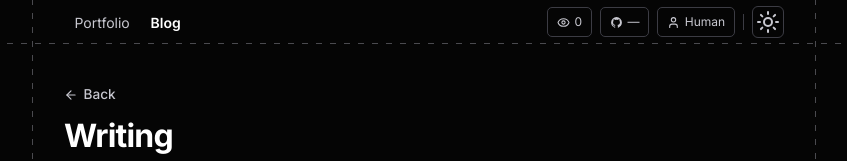
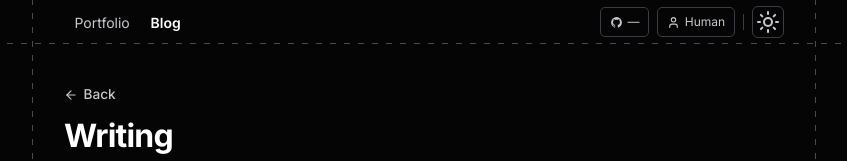
Before and after one commit to Abhijitam01/portfolio-website, a Next.js app: page /blog in a window 1280 px wide. Shown: the top 161 px of the page, without its empty margins (216-1063 px from the left). Built offline with nearby package versions, Linux system fonts and the light colour scheme; no server answers.

Commit message:
show total visitor count in footer only, no live polling

```diff
--- a/src/app/globals.css
+++ b/src/app/globals.css
@@ -3188,5 +3188,4 @@ body {
     .footer-brand-label { display: none; }
     .site-nav-right { gap: 0.35rem; }
     .site-nav-sep { display: none; }
-    .site-nav-views-btn:first-child { display: none; }
-}
+}
--- a/src/components/site-nav.tsx
+++ b/src/components/site-nav.tsx
@@ -4,14 +4,12 @@ import Link from "next/link";
 import { useState, useEffect } from "react";
 import { usePathname } from "next/navigation";
 import { ThemeToggle } from "./theme-toggle";
-import { Eye, Bot, User } from "lucide-react";
+import { Bot, User } from "lucide-react";
 import { useAgentMode } from "@/contexts/agent-mode";
-import { useVisitors } from "@/contexts/visitor-context";
 
 export function SiteNav() {
   const pathname = usePathname();
   const { isAgentMode, toggle } = useAgentMode();
-  const { count: views } = useVisitors();
   const [followers, setFollowers] = useState<number | null>(null);
 
   useEffect(() => {
@@ -42,10 +40,6 @@ export function SiteNav() {
 
 
         <div className="site-nav-right">
-          <div className="site-nav-views-btn">
-            <Eye size={13} />
-            <span>{views !== null ? views.toLocaleString() : "—"}</span>
-          </div>
           <a
             href="https://github.com/Abhijitam01"
             target="_blank"
--- a/src/contexts/visitor-context.tsx
+++ b/src/contexts/visitor-context.tsx
@@ -39,18 +39,6 @@ export function VisitorProvider({ children }: { children: ReactNode }) {
         })
         .catch(() => {});
     }
-
-    const interval = setInterval(() => {
-      fetch("/api/visitors/record")
-        .then((r) => r.json())
-        .then((d) => {
-          setCount(d.count);
-          if (Array.isArray(d.visitors)) setVisitors(d.visitors);
-        })
-        .catch(() => {});
-    }, 30_000);
-
-    return () => clearInterval(interval);
   }, []);
 
   return (
```
